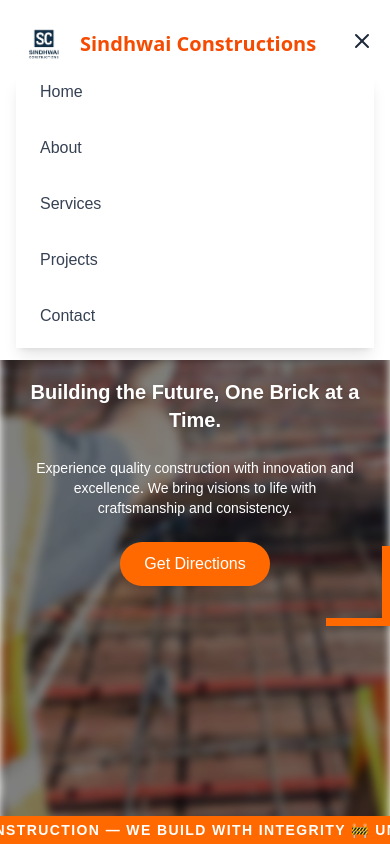
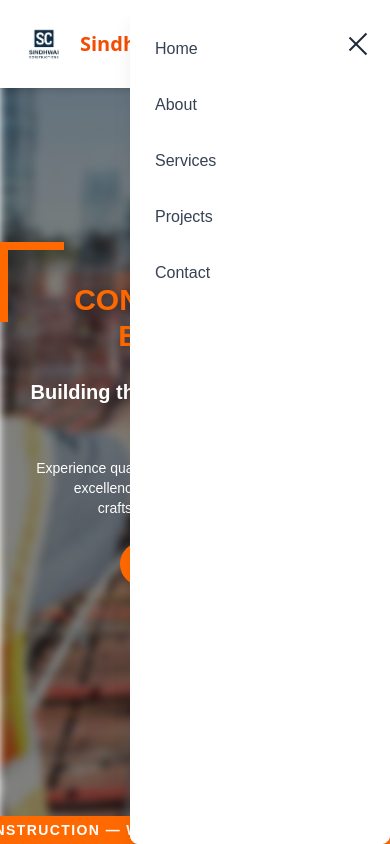
Before and after one commit to Git-Nish14/ssconstruction, a Next.js app: page / in a window 390 px wide. Both pictures are taken after a click on the button 362 px from the left and 40 px from the top of the page. Shown: the top 844 px of the page. Built offline with nearby package versions, Linux system fonts and the light colour scheme.

Commit message:
updated as per client

```diff
--- a/components/Hero.tsx
+++ b/components/Hero.tsx
@@ -58,7 +58,7 @@ function Hero() {
         </motion.p>
 
         <Link
-          href="https://www.google.com/maps/place/Sindhwai+Constructions"
+          href="https://www.google.pl/maps/place/Royal+Square/@23.0748711,72.507402,17z/data=!3m1!4b1!4m6!3m5!1s0x395e9cb76d762ed3:0xfc5c907a0a855a6e!8m2!3d23.0748711!4d72.5099769!16s%2Fg%2F11b76bmr3x?entry=ttu&g_ep=EgoyMDI1MDMyNS4xIKXMDSoASAFQAw%3D%3D"
           target="_blank"
           rel="noopener noreferrer"
         >
--- a/components/Navbar.tsx
+++ b/components/Navbar.tsx
@@ -1,7 +1,6 @@
 "use client";
 
 import { useState } from "react";
-import { Menu, X } from "lucide-react";
 import Link from "next/link";
 
 export default function Navbar() {
@@ -50,17 +49,35 @@ export default function Navbar() {
           </nav>
 
           {/* Mobile Hamburger */}
-          <div className="md:hidden">
-            <button onClick={toggleMenu} className="text-gray-800">
-              {isOpen ? <X size={24} /> : <Menu size={24} />}
+          <div className="md:hidden relative z-20">
+            <button
+              onClick={toggleMenu}
+              className="relative z-20 flex flex-col justify-center items-center w-8 h-8 space-y-1.5 cursor-pointer"
+            >
+              <span
+                className={`w-6 h-0.5 bg-gray-800 transition-all duration-300 transform ${
+                  isOpen ? "rotate-45 translate-y-2.5" : ""
+                }`}
+              ></span>
+              <span
+                className={`w-6 h-0.5 bg-gray-800 transition-all duration-300 ${
+                  isOpen ? "opacity-0" : ""
+                }`}
+              ></span>
+              <span
+                className={`w-6 h-0.5 bg-gray-800 transition-all duration-300 transform ${
+                  isOpen ? "-rotate-45 -translate-y-2.5" : ""
+                }`}
+              ></span>
             </button>
           </div>
         </div>
 
-        {/* Mobile Menu */}
+        {/* Mobile Menu with Sliding Animation */}
         {isOpen && (
-          <div className="md:hidden bg-white shadow-lg px-4 pb-4">
-            <nav className="flex flex-col gap-6 text-gray-700 font-medium">
+          <div className="md:hidden bg-white bg-opacity-95 shadow-xl px-4 pb-4 rounded-lg border border-white border-opacity-30 fixed top-0 right-0 bottom-0 w-2/3 sm:w-1/2 transition-transform transform translate-x-0 ease-in-out duration-300">
+            <div className="flex justify-end pb-4"></div>
+            <nav className="flex flex-col gap-6 text-gray-700 font-medium mt-4">
               {[
                 { name: "Home", id: "/" },
                 { name: "About", id: "/#about" },
@@ -71,7 +88,7 @@ export default function Navbar() {
                 <Link
                   key={id}
                   onClick={() => setIsOpen(false)}
-                  href={`${id}`}
+                  href={id}
                   className="relative px-2 py-1 hover:text-orange-600 transition-colors duration-300 group"
                 >
                   <span className="relative z-10">{name}</span>
```
Also changed, not shown: public/navbar.png (deleted).
